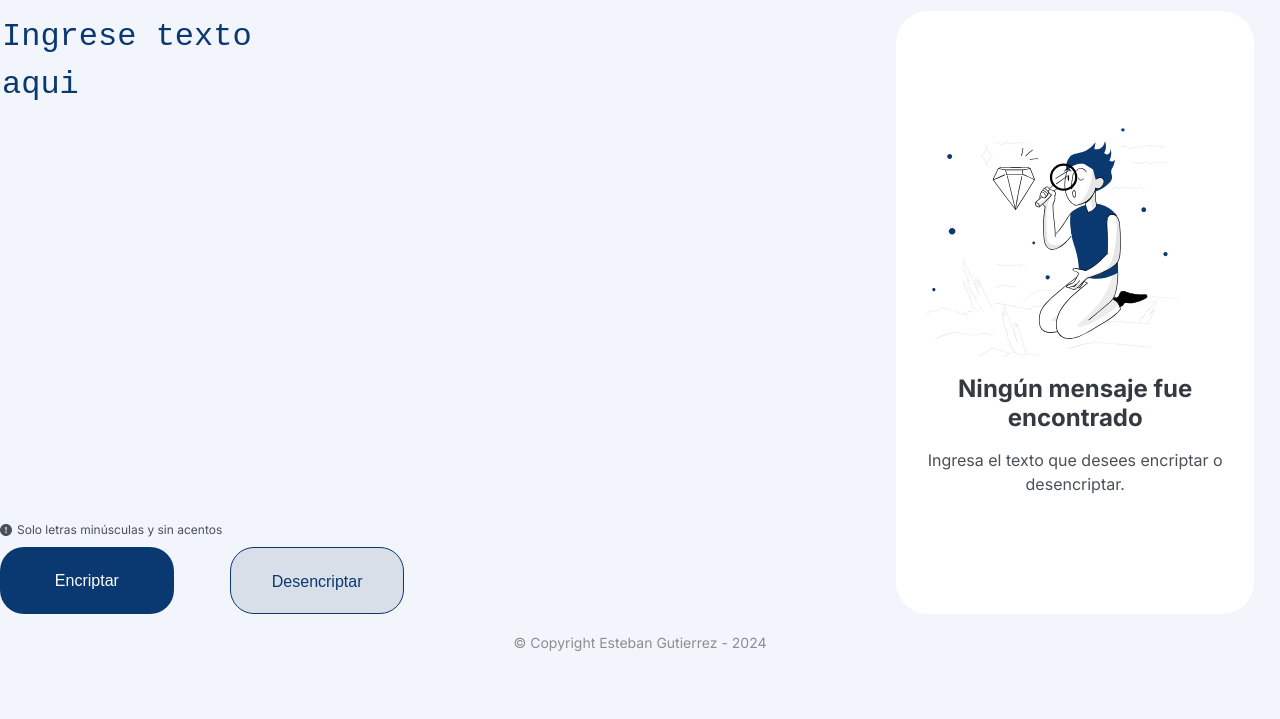
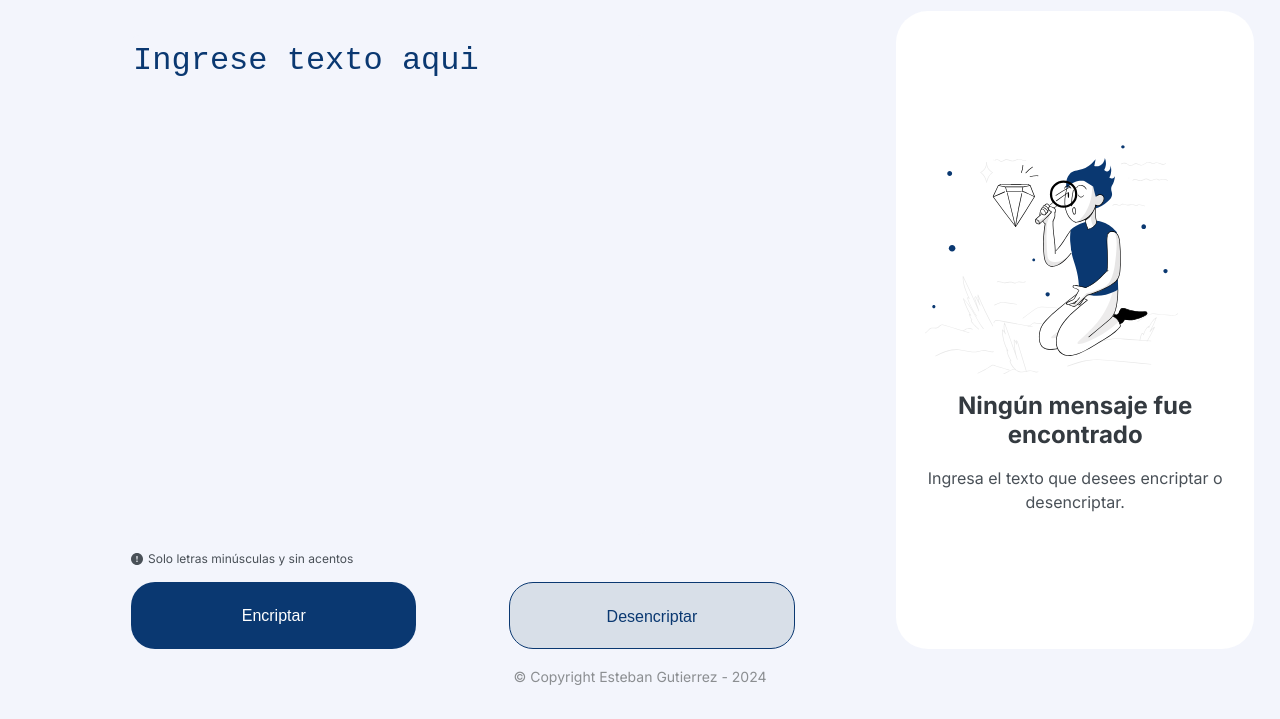
Before and after one commit to topestfive/ChallegeAluraEncriptador, a plain HTML site: page index.html in a window 1280 px wide. Shown: the part 81-800 px from the top of the page. Drawn offline with Linux system fonts and the light colour scheme; a script that the page names is missing.

Commit message:
Modificado el estilo (form - div)

```diff
--- a/style.css
+++ b/style.css
@@ -26,7 +26,7 @@ main{
     width: 64%;
 }
 
-main form{
+.contenedorEntradatexto{
     width: 100%;
     margin:  3%  3% 0 16%;
 }
@@ -120,6 +120,7 @@ main form{
 }
 
 .noTextoSalida{
+    display: inline-block;
     width: 90%;
     padding: 8%;
 
```
